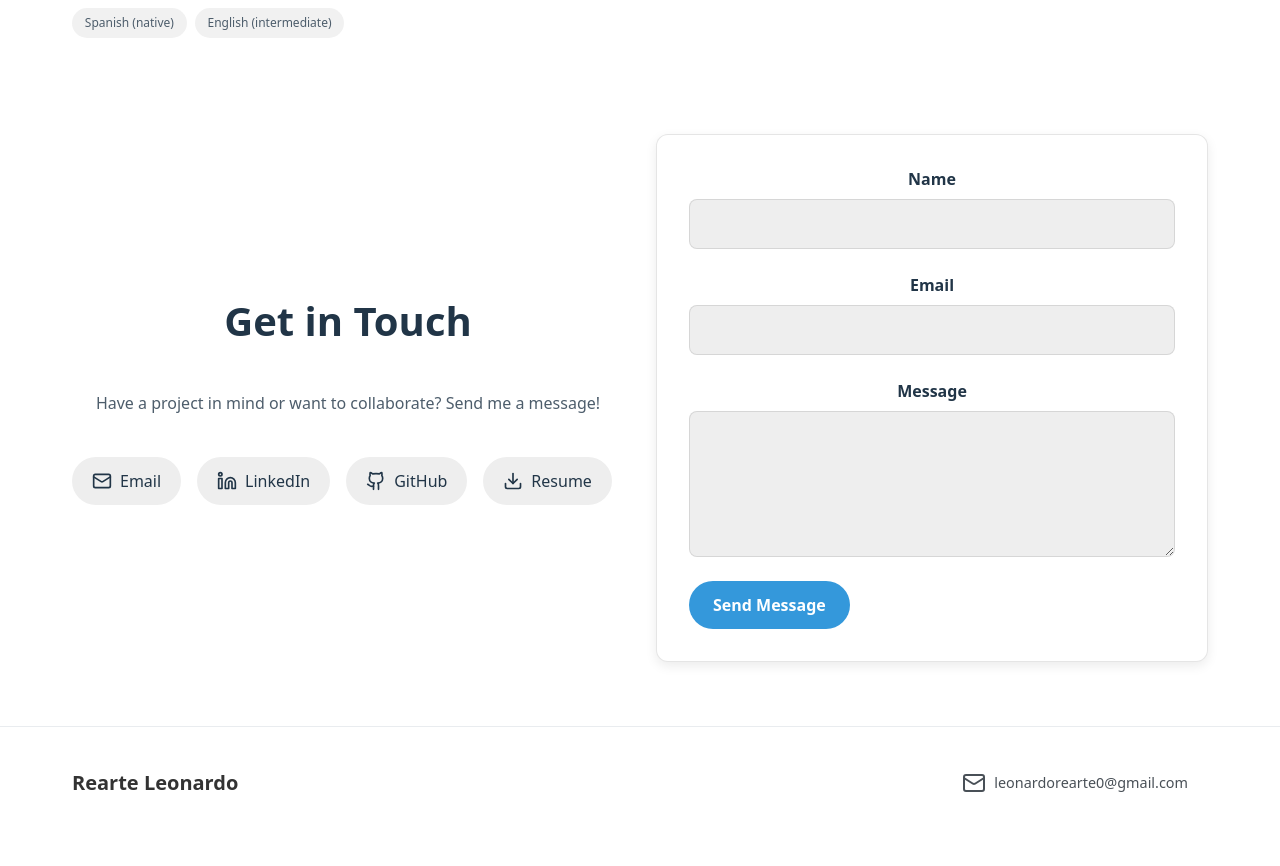
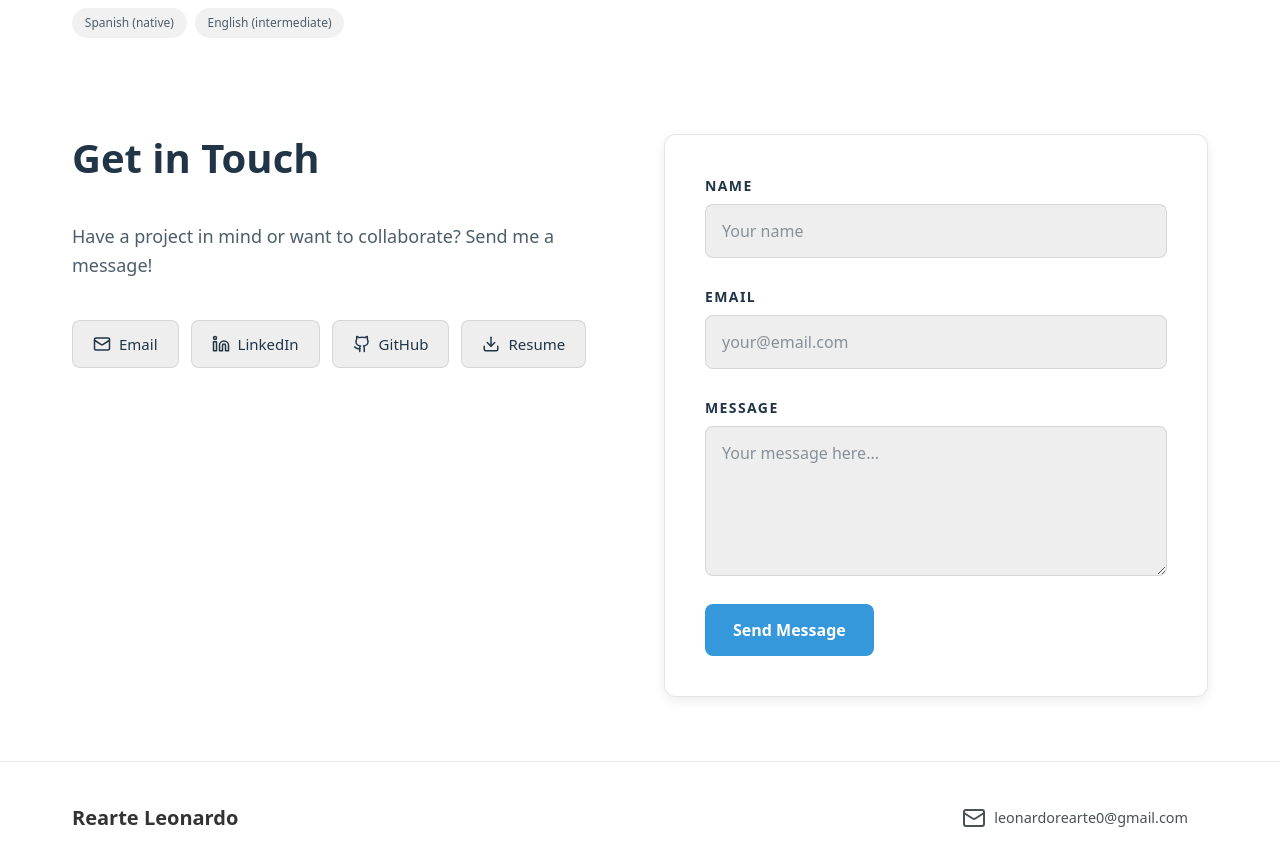
Before and after one commit to leo01102/portfolio, a React (Vite) app: page / in a window 1280 px wide. Shown: the part 2585-3451 px from the top of the page. Before the commit the page ends 3424 px from the top, so only its background shows below. Built offline with nearby package versions, Linux system fonts and the light colour scheme; no server answers.

Commit message:
Update Contact.tsx and Contact.scss

```diff
--- a/src/components/Contact/Contact.scss
+++ b/src/components/Contact/Contact.scss
@@ -1,15 +1,46 @@
 /* src/components/Contact/Contact.scss */
+
+:root {
+  --contact-input-focus: rgba(52, 152, 219, 0.2);
+  --contact-success-color: #27ae60;
+  --contact-success-bg: rgba(46, 204, 113, 0.2);
+  --contact-success-border: rgba(46, 204, 113, 0.5);
+  --contact-error-color: #e74c3c;
+  --contact-error-bg: rgba(231, 76, 60, 0.2);
+  --contact-error-border: rgba(231, 76, 60, 0.5);
+  --contact-form-shadow: 0 4px 12px rgba(0, 0, 0, 0.08);
+  --contact-label-spacing: 0.1em;
+}
+
+.dark {
+  --contact-input-focus: rgba(52, 152, 219, 0.3);
+  --contact-success-color: #2ecc71;
+  --contact-success-bg: rgba(46, 204, 113, 0.15);
+  --contact-success-border: rgba(46, 204, 113, 0.4);
+  --contact-error-color: #e74c3c;
+  --contact-error-bg: rgba(231, 76, 60, 0.15);
+  --contact-error-border: rgba(231, 76, 60, 0.4);
+  --contact-form-shadow: 0 4px 12px rgba(0, 0, 0, 0.2);
+}
 
 .contact-section {
   padding: 4rem 2rem;
   color: var(--text-color);
 
+  @media (max-width: 768px) {
+    padding: 3rem 1.5rem;
+  }
+
   .contact-container {
     display: grid;
     grid-template-columns: 1fr 1fr;
-    gap: 2rem;
+    gap: 3rem;
     max-width: 1200px;
     margin: 0 auto;
+
+    @media (max-width: 992px) {
+      gap: 2rem;
+    }
 
     @media (max-width: 768px) {
       grid-template-columns: 1fr;
@@ -19,26 +50,39 @@
   .contact-info {
     display: flex;
     flex-direction: column;
-    justify-content: center;
+    justify-content: flex-start;
     gap: 1.5rem;
+    text-align: left;
   }
 
   .contact-title {
     font-size: 2.5rem;
     font-weight: 700;
     margin-bottom: 1rem;
+    line-height: 1.2;
+
+    @media (max-width: 768px) {
+      font-size: 2rem;
+    }
   }
 
   .contact-description {
     color: var(--text-color);
     opacity: 0.8;
     line-height: 1.6;
+    font-size: 1.125rem;
+    max-width: 90%;
+
+    @media (max-width: 768px) {
+      font-size: 1rem;
+      max-width: 100%;
+    }
   }
 
   .social-links {
     display: flex;
     flex-wrap: wrap;
-    gap: 1rem;
+    gap: 0.75rem;
     margin-top: 1rem;
 
     .social-link,
@@ -50,21 +94,29 @@
       background-color: var(--section-item-background-color);
       color: var(--text-color);
       text-decoration: none;
-      border-radius: 9999px;
-      transition: all 0.3s ease;
+      border-radius: 0.5rem;
+      transition: all 0.25s ease;
       cursor: pointer;
-      border: none;
-      font-size: 1rem;
+      border: 1px solid var(--section-article-border-color);
+      font-size: 0.9375rem;
+      font-weight: 500;
 
       &:hover {
-        transform: translateY(-3px);
-        box-shadow: 0 4px 8px rgba(0, 0, 0, 0.1);
-        filter: var(--highlight-filter);
+        transform: translateY(-2px);
+        box-shadow: 0 4px 12px rgba(0, 0, 0, 0.1);
+        background-color: var(--primary-color);
+        color: white;
+        border-color: transparent;
+      }
+
+      &:focus-visible {
+        outline: 2px solid var(--primary-color);
+        outline-offset: 2px;
       }
 
       svg {
-        width: 1.25rem;
-        height: 1.25rem;
+        width: 1.125rem;
+        height: 1.125rem;
       }
     }
   }
@@ -72,12 +124,17 @@
   .contact-form {
     display: flex;
     flex-direction: column;
-    gap: 1.5rem;
+    gap: 1.75rem;
     background-color: var(--section-background-color);
-    padding: 2rem;
-    border-radius: 12px;
-    box-shadow: 0 4px 12px rgba(0, 0, 0, 0.08);
+    padding: 2.5rem;
+    border-radius: 0.75rem;
+    box-shadow: var(--contact-form-shadow);
     border: 1px solid var(--section-article-border-color);
+    text-align: left;
+
+    @media (max-width: 768px) {
+      padding: 1.5rem;
+    }
 
     .form-group {
       display: flex;
@@ -87,65 +144,93 @@
       label {
         font-weight: 600;
         color: var(--text-color);
+        font-size: 0.875rem;
+        text-transform: uppercase;
+        letter-spacing: var(--contact-label-spacing);
+        text-align: left;
       }
 
       input,
       textarea {
         width: 100%;
-        padding: 0.75rem;
+        padding: 0.875rem 1rem;
         border: 1px solid var(--section-article-border-color);
-        border-radius: 8px;
+        border-radius: 0.5rem;
         background-color: var(--section-item-background-color);
         color: var(--text-color);
-        transition: all 0.3s ease;
+        transition: all 0.25s ease;
+        font-size: 1rem;
+
+        &::placeholder {
+          color: var(--text-color);
+          opacity: 0.5;
+        }
 
         &:focus {
           outline: none;
           border-color: var(--primary-color);
-          box-shadow: 0 0 0 3px rgba(52, 152, 219, 0.2);
+          box-shadow: 0 0 0 3px var(--contact-input-focus);
         }
+      }
+
+      textarea {
+        resize: vertical;
+        min-height: 120px;
+        width: 100% !important; /* Force 100% width */
       }
     }
 
     .submit-status {
       padding: 0.75rem;
-      border-radius: 8px;
+      border-radius: 0.5rem;
       font-weight: 500;
-
-      &.success {
-        background-color: rgba(46, 204, 113, 0.2);
-        color: #27ae60;
-        border: 1px solid rgba(46, 204, 113, 0.5);
-      }
+      font-size: 0.9375rem;
 
       &.error {
-        background-color: rgba(231, 76, 60, 0.2);
-        color: #e74c3c;
-        border: 1px solid rgba(231, 76, 60, 0.5);
+        background-color: var(--contact-error-bg);
+        color: var(--contact-error-color);
+        border: 1px solid var(--contact-error-border);
       }
     }
 
     .submit-button {
-      align-self: flex-start;
-      padding: 0.75rem 1.5rem;
+      padding: 0.875rem 1.75rem;
       background-color: var(--primary-color);
       color: white;
       border: none;
-      border-radius: 9999px;
+      border-radius: 0.5rem;
       font-weight: 600;
       cursor: pointer;
-      transition: all 0.3s ease;
+      transition: all 0.25s ease;
+      font-size: 1rem;
+      align-self: flex-start;
+      position: relative;
+      overflow: hidden;
 
       &:hover:not(:disabled) {
-        filter: brightness(1.1);
         transform: translateY(-2px);
         box-shadow: 0 4px 8px rgba(0, 0, 0, 0.2);
+        background-color: var(--primary-color);
+        filter: brightness(1.1);
+      }
+
+      &:active:not(:disabled) {
+        transform: translateY(0);
+      }
+
+      &:focus-visible {
+        outline: 2px solid var(--primary-color);
+        outline-offset: 2px;
       }
 
       &:disabled {
         opacity: 0.7;
         cursor: not-allowed;
       }
+
+      &.success {
+        background-color: var(--contact-success-color);
+      }
     }
   }
 }
--- a/src/components/Contact/Contact.tsx
+++ b/src/components/Contact/Contact.tsx
@@ -28,7 +28,6 @@ const Contact: React.FC = () => {
     success: boolean;
     message: string;
   } | null>(null);
-
   const formRef = useRef<HTMLFormElement>(null);
 
   // Initialize EmailJS
@@ -58,20 +57,17 @@ const Contact: React.FC = () => {
         import.meta.env.VITE_EMAILJS_TEMPLATE_ID || "YOUR_TEMPLATE_ID";
       const publicKey =
         import.meta.env.VITE_EMAILJS_PUBLIC_KEY || "YOUR_PUBLIC_KEY";
-
       if (!formRef.current) return;
-
       const result = await emailjs.sendForm(
         serviceId,
         templateId,
         formRef.current,
         publicKey
       );
-
       if (result.text === "OK") {
         setSubmitStatus({
           success: true,
-          message: "Message sent successfully!",
+          message: "Sent!",
         });
         setFormData({ name: "", email: "", message: "" });
       } else {
@@ -119,6 +115,16 @@ const Contact: React.FC = () => {
     link.click();
   };
 
+  const getButtonText = () => {
+    if (isSubmitting) return "Sending...";
+    if (submitStatus?.success) return "Sent!";
+    return "Send Message";
+  };
+
+  const getButtonClass = () => {
+    return `submit-button ${submitStatus?.success ? "success" : ""}`;
+  };
+
   return (
     <section id="contact" className="contact-section">
       <div className="contact-container">
@@ -137,70 +143,75 @@ const Contact: React.FC = () => {
                 target="_blank"
                 rel="noopener noreferrer"
               >
-                <social.icon />
-                {social.name}
+                <social.icon aria-hidden="true" />
+                <span>{social.name}</span>
               </a>
             ))}
-            <button className="download-resume" onClick={handleDownloadResume}>
-              <Download />
-              Resume
+            <button
+              className="download-resume"
+              onClick={handleDownloadResume}
+              aria-label="Download resume"
+            >
+              <Download aria-hidden="true" />
+              <span>Resume</span>
             </button>
           </div>
         </div>
-
-        <form ref={formRef} className="contact-form" onSubmit={handleSubmit}>
+        <form
+          ref={formRef}
+          className="contact-form"
+          onSubmit={handleSubmit}
+          aria-label="Contact form"
+        >
           <div className="form-group">
-            <label htmlFor="name">Name</label>
+            <label htmlFor="name">NAME</label>
             <input
               type="text"
               id="name"
               name="name"
               value={formData.name}
               onChange={handleChange}
+              placeholder="Your name"
+              aria-required="true"
               required
             />
           </div>
-
           <div className="form-group">
-            <label htmlFor="email">Email</label>
+            <label htmlFor="email">EMAIL</label>
             <input
               type="email"
               id="email"
               name="email"
               value={formData.email}
               onChange={handleChange}
+              placeholder="your@email.com"
+              aria-required="true"
               required
             />
           </div>
-
           <div className="form-group">
-            <label htmlFor="message">Message</label>
+            <label htmlFor="message">MESSAGE</label>
             <textarea
               id="message"
               name="message"
               rows={5}
               value={formData.message}
               onChange={handleChange}
+              placeholder="Your message here..."
+              aria-required="true"
               required
             />
           </div>
-
-          {submitStatus && (
-            <div
-              className={`submit-status ${
-                submitStatus.success ? "success" : "error"
-              }`}
-            >
-              {submitStatus.message}
-            </div>
+          {submitStatus && !submitStatus.success && (
+            <div className="submit-status error">{submitStatus.message}</div>
           )}
-
           <button
             type="submit"
-            className="submit-button"
+            className={getButtonClass()}
             disabled={isSubmitting}
+            aria-label={isSubmitting ? "Sending your message" : "Send message"}
           >
-            {isSubmitting ? "Sending..." : "Send Message"}
+            {getButtonText()}
           </button>
         </form>
       </div>
```
